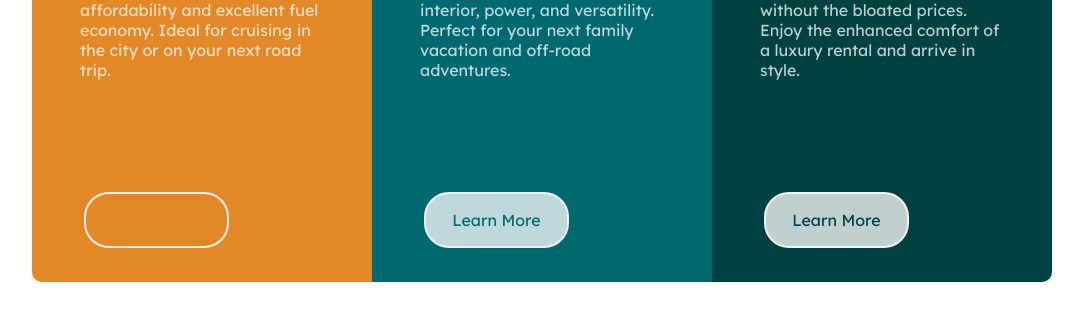
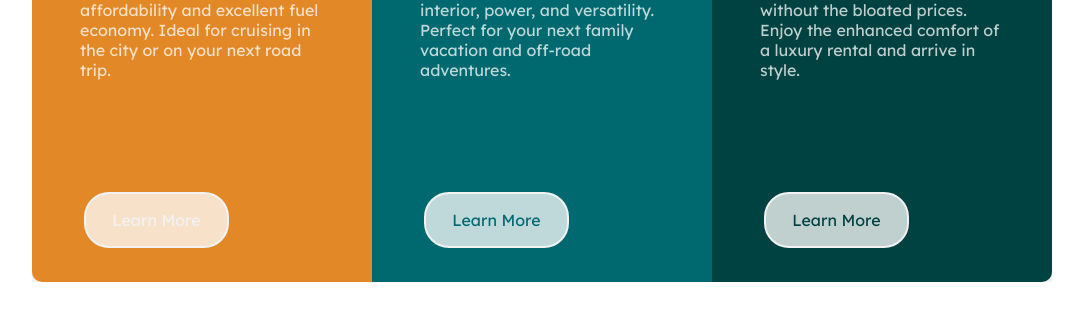
Before and after one commit to Kenzar-San/3columnPreviewCard, a plain HTML site: page index.html in a window 1280 px wide. In both pictures the pointer is over the element 254 px from the left and 570 px from the top of the page. Shown: the part 350-670 px from the top of the page, without its empty margins (98-1181 px from the left). Drawn offline with Linux system fonts and the light colour scheme.

Commit message:
Update style.css

```diff
--- a/css/style.css
+++ b/css/style.css
@@ -80,6 +80,7 @@ main {
     font-family: 'Lexend Deca', sans-serif;
     border: 2px solid hsl(0, 0%, 95%);
     background-color: hsla(0, 0%, 100%, 0.75);
+    cursor: pointer;
 }
 
 .sedan_container .text_button span {
@@ -94,7 +95,7 @@ main {
     color: hsl(179, 100%, 13%);
 }
 
-.text_button:hover {
+.text_button:hover > span {
     color: hsl(0, 0%, 95%);
     background: transparent;
 }
```
